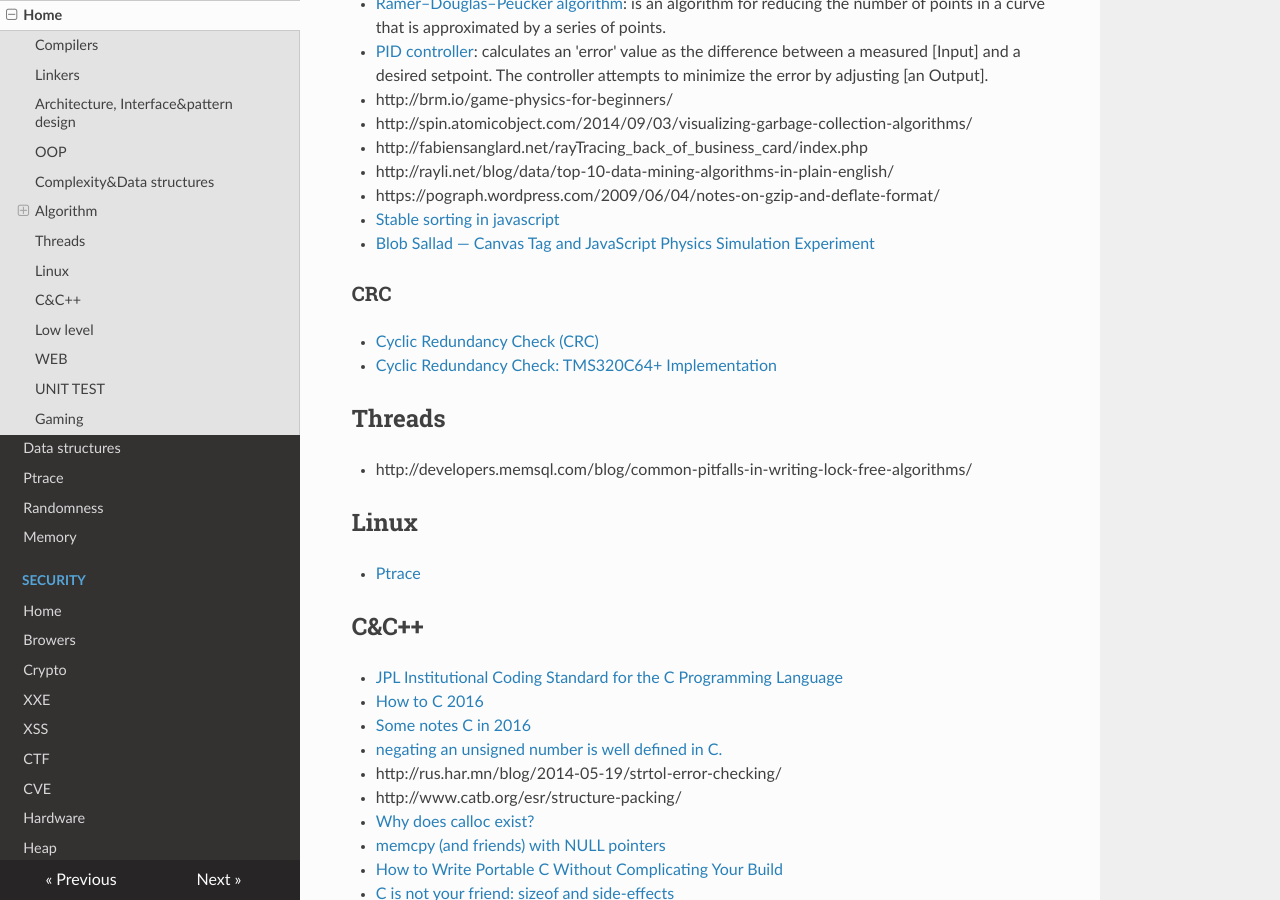
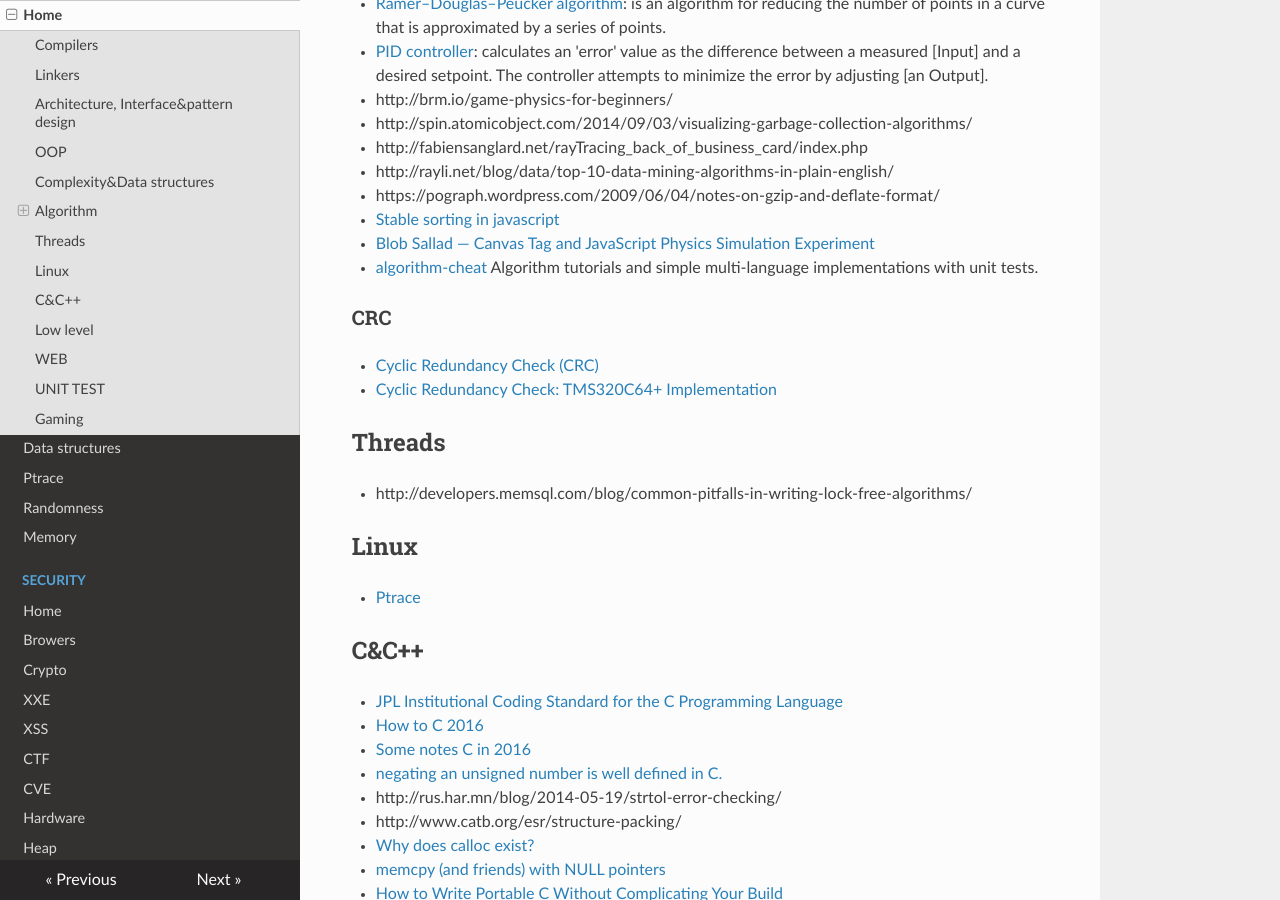
Before and after one commit to gipi/low-level, an MkDocs documentation site: the page built from docs/programming.md, in a window 1280 px wide and 900 px high, scrolled down 2282 px. Built offline with MkDocs 1.6.1, drawn with Linux system fonts in a browser that asks for light colours; nearby versions of some CDN libraries; old or Windows-style settings are respelled for this version of MkDocs.

Commit message:
Update programming.md

```diff
--- a/docs/programming.md
+++ b/docs/programming.md
@@ -91,6 +91,7 @@ From [Basics of the Unix Philosophy](http://catb.org/~esr/writings/taoup/html/ch
  - https://pograph.wordpress.com/2009/06/04/notes-on-gzip-and-deflate-format/
  - [Stable sorting in javascript](http://blog.vjeux.com/2010/javascript/javascript-sorting-table.html)
  - [Blob Sallad — Canvas Tag and JavaScript Physics Simulation Experiment](https://dev.opera.com/articles/blob-sallad-canvas-tag-and-javascript/)
+ - [algorithm-cheat](https://github.com/cirosantilli/algorithm-cheat) Algorithm tutorials and simple multi-language implementations with unit tests.
 
 ### CRC
 
```
